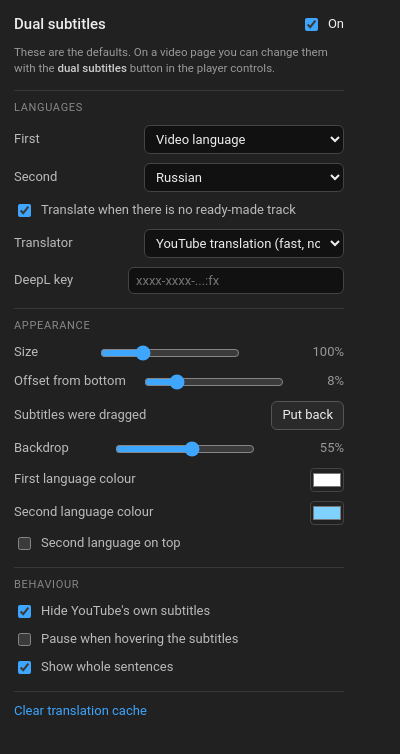
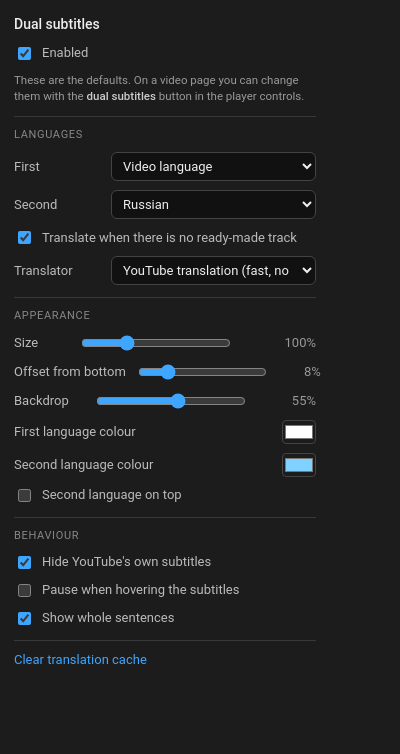
Before and after one commit to azamat11235/dual-subtitles, a browser extension: page src/popup/popup.html in a window 400 px wide. Drawn offline with Linux system fonts and the light colour scheme.

Commit message:
Close YouTube's menu on open, share the panel styles, grow the icon
Three things the player made obvious side by side.

Opening our panel left YouTube's settings menu standing, so the two
overlapped. It now closes that menu first, judging by whether the menu is
on screen rather than by the settings button's aria-expanded: that
attribute is updated a moment late, so a check made right after the menu
opens still reads "false" and would leave it open.

The popup duplicated the form's styling in its own file, and the copies
had already drifted -- different max widths, gaps and background. The
shared rules move to src/common/panel.css, loaded by both the content
scripts and the popup, so the popup is now the in-player panel given a
window instead of a corner of the player. Only placement stays local. Its
Enabled row also picks up the real shortcut, the way the panel does.

The button's glyph was 13x8 inside the box where the settings button's is
15.3x16.5, which is what made it look shrunken. The artwork now spans 30x20
of the 36-unit viewBox instead of 26x16, measured at 15px wide against the
neighbour's 15.3.

Rendering the popup from the real files turned up an older bug on the way:
`.ds-row { display: flex }` outranks the browser's [hidden] rule, so every
row the schema hides -- the DeepL key while another translator is chosen,
"Put back" while nothing was dragged -- was on screen the whole time.

Co-Authored-By: Claude Opus 5 <noreply@anthropic.com>

```diff
--- /dev/null
+++ b/src/common/panel.css
@@ -0,0 +1,123 @@
+/* ──────────────────────── Settings form, shared ─────────────────────────────── */
+/* The same form is drawn in two places — the panel inside the player and the
+   extension popup — by one piece of code, so it is dressed by one stylesheet.
+   Only where the form sits differs: that stays in overlay.css and popup.css. */
+
+.ds-panel__title {
+  display: flex;
+  align-items: center;
+  justify-content: space-between;
+  margin-bottom: 10px;
+  font-size: 14px;
+  font-weight: 500;
+}
+
+.ds-panel__close {
+  padding: 2px 6px;
+  border: 0;
+  border-radius: 4px;
+  background: transparent;
+  color: #aaa;
+  font-size: 16px;
+  line-height: 1;
+  cursor: pointer;
+}
+
+.ds-panel__close:hover { background: rgba(255, 255, 255, 0.1); color: #fff; }
+
+/* An author `display` rule outranks the browser's own [hidden] { display: none },
+   so without this the rows the schema hides -- the DeepL key while another
+   translator is chosen, "Put back" while nothing was dragged -- stayed on
+   screen. */
+.ds-row[hidden],
+.ds-panel__section[hidden] { display: none; }
+
+.ds-row {
+  display: flex;
+  align-items: center;
+  justify-content: space-between;
+  gap: 10px;
+  margin: 9px 0;
+}
+
+.ds-row > label { flex: 0 0 auto; color: #bbb; }
+
+.ds-row select,
+.ds-row input[type="text"] {
+  flex: 1 1 auto;
+  min-width: 0;
+  max-width: 205px;
+  padding: 5px 7px;
+  border: 1px solid #444;
+  border-radius: 6px;
+  background: #111;
+  color: #eee;
+  font-size: 13px;
+  font-family: inherit;
+}
+
+.ds-row select:focus { outline: 1px solid #3ea6ff; }
+
+.ds-row input[type="range"] { flex: 1 1 auto; max-width: 150px; accent-color: #3ea6ff; }
+
+.ds-row input[type="color"] {
+  width: 34px;
+  height: 24px;
+  padding: 0;
+  border: 1px solid #444;
+  border-radius: 4px;
+  background: none;
+  cursor: pointer;
+}
+
+.ds-switch {
+  display: flex;
+  align-items: center;
+  gap: 8px;
+  cursor: pointer;
+  user-select: none;
+}
+
+.ds-switch input { accent-color: #3ea6ff; cursor: pointer; }
+
+.ds-panel__section {
+  margin-top: 12px;
+  padding-top: 10px;
+  border-top: 1px solid #383838;
+  color: #888;
+  font-size: 11px;
+  text-transform: uppercase;
+  letter-spacing: 0.06em;
+}
+
+.ds-status {
+  margin-top: 10px;
+  padding: 7px 9px;
+  border-radius: 6px;
+  background: rgba(255, 255, 255, 0.06);
+  color: #bbb;
+  font-size: 12px;
+  line-height: 1.4;
+}
+
+.ds-status--error { background: rgba(255, 80, 80, 0.14); color: #ffb4b4; }
+.ds-status--work { background: rgba(62, 166, 255, 0.14); color: #a8d8ff; }
+
+.ds-range-value {
+  flex: 0 0 42px;
+  color: #999;
+  font-variant-numeric: tabular-nums;
+  text-align: right;
+}
+
+.ds-btn-secondary {
+  padding: 4px 10px;
+  border: 1px solid #555;
+  border-radius: 6px;
+  background: #2a2a2a;
+  color: #eee;
+  font: inherit;
+  cursor: pointer;
+}
+
+.ds-btn-secondary:hover { background: #3a3a3a; border-color: #777; }
--- a/src/content/overlay.css
+++ b/src/content/overlay.css
@@ -175,115 +175,3 @@
 }
 
 .ds-panel[hidden] { display: none; }
-
-.ds-panel__title {
-  display: flex;
-  align-items: center;
-  justify-content: space-between;
-  margin-bottom: 10px;
-  font-size: 14px;
-  font-weight: 500;
-}
-
-.ds-panel__close {
-  padding: 2px 6px;
-  border: 0;
-  border-radius: 4px;
-  background: transparent;
-  color: #aaa;
-  font-size: 16px;
-  line-height: 1;
-  cursor: pointer;
-}
-
-.ds-panel__close:hover { background: rgba(255, 255, 255, 0.1); color: #fff; }
-
-.ds-row {
-  display: flex;
-  align-items: center;
-  justify-content: space-between;
-  gap: 10px;
-  margin: 9px 0;
-}
-
-.ds-row > label { flex: 0 0 auto; color: #bbb; }
-
-.ds-row select,
-.ds-row input[type="text"] {
-  flex: 1 1 auto;
-  min-width: 0;
-  max-width: 205px;
-  padding: 5px 7px;
-  border: 1px solid #444;
-  border-radius: 6px;
-  background: #111;
-  color: #eee;
-  font-size: 13px;
-  font-family: inherit;
-}
-
-.ds-row select:focus { outline: 1px solid #3ea6ff; }
-
-.ds-row input[type="range"] { flex: 1 1 auto; max-width: 150px; accent-color: #3ea6ff; }
-
-.ds-row input[type="color"] {
-  width: 34px;
-  height: 24px;
-  padding: 0;
-  border: 1px solid #444;
-  border-radius: 4px;
-  background: none;
-  cursor: pointer;
-}
-
-.ds-switch {
-  display: flex;
-  align-items: center;
-  gap: 8px;
-  cursor: pointer;
-  user-select: none;
-}
-
-.ds-switch input { accent-color: #3ea6ff; cursor: pointer; }
-
-.ds-panel__section {
-  margin-top: 12px;
-  padding-top: 10px;
-  border-top: 1px solid #383838;
-  color: #888;
-  font-size: 11px;
-  text-transform: uppercase;
-  letter-spacing: 0.06em;
-}
-
-.ds-status {
-  margin-top: 10px;
-  padding: 7px 9px;
-  border-radius: 6px;
-  background: rgba(255, 255, 255, 0.06);
-  color: #bbb;
-  font-size: 12px;
-  line-height: 1.4;
-}
-
-.ds-status--error { background: rgba(255, 80, 80, 0.14); color: #ffb4b4; }
-.ds-status--work { background: rgba(62, 166, 255, 0.14); color: #a8d8ff; }
-
-.ds-range-value {
-  flex: 0 0 42px;
-  color: #999;
-  font-variant-numeric: tabular-nums;
-  text-align: right;
-}
-
-.ds-btn-secondary {
-  padding: 4px 10px;
-  border: 1px solid #555;
-  border-radius: 6px;
-  background: #2a2a2a;
-  color: #eee;
-  font: inherit;
-  cursor: pointer;
-}
-
-.ds-btn-secondary:hover { background: #3a3a3a; border-color: #777; }
--- a/src/popup/popup.css
+++ b/src/popup/popup.css
@@ -1,27 +1,21 @@
+/* Only where the form sits. Everything the form itself is made of comes from
+   ../common/panel.css, the same stylesheet the in-player panel uses, so the two
+   surfaces cannot drift apart. The values here mirror .ds-panel in overlay.css:
+   the popup is that panel, given a window instead of a corner of the player. */
+
 :root { color-scheme: dark; }
 
 body {
   width: 330px;
   margin: 0;
   padding: 14px;
-  background: #212121;
+  box-sizing: border-box;
+
+  background: #1c1c1c;
   color: #eee;
-  font-family: Roboto, "Segoe UI", Arial, sans-serif;
+  font-family: Roboto, Arial, sans-serif;
   font-size: 13px;
   line-height: 1.45;
-}
-
-.head {
-  display: flex;
-  align-items: center;
-  justify-content: space-between;
-  gap: 10px;
-}
-
-.head h1 {
-  margin: 0;
-  font-size: 15px;
-  font-weight: 500;
 }
 
 .hint {
@@ -33,79 +27,11 @@ body {
 
 .hint b { color: #ccc; font-weight: 500; }
 
-/* The same classes as the in-player panel -- one piece of code builds the form. */
-
-.ds-row {
-  display: flex;
-  align-items: center;
-  justify-content: space-between;
-  gap: 10px;
-  margin: 9px 0;
-}
-
-.ds-row > label { flex: 0 0 auto; color: #bbb; }
-
-.ds-row select,
-.ds-row input[type="text"] {
-  flex: 1 1 auto;
-  min-width: 0;
-  max-width: 200px;
-  padding: 5px 7px;
-  border: 1px solid #444;
-  border-radius: 6px;
-  background: #111;
-  color: #eee;
-  font-family: inherit;
-  font-size: 13px;
-}
-
-.ds-row select:focus,
-.ds-row input:focus { outline: 1px solid #3ea6ff; }
-
-.ds-row input[type="range"] { flex: 1 1 auto; max-width: 140px; accent-color: #3ea6ff; }
-
-.ds-row input[type="color"] {
-  width: 34px;
-  height: 24px;
-  padding: 0;
-  border: 1px solid #444;
-  border-radius: 4px;
-  background: none;
-  cursor: pointer;
-}
-
-.ds-switch {
-  display: flex;
-  align-items: center;
-  gap: 7px;
-  cursor: pointer;
-  user-select: none;
-}
-
-.ds-switch input { accent-color: #3ea6ff; cursor: pointer; }
-
-.ds-panel__section {
-  margin-top: 14px;
-  padding-top: 9px;
-  border-top: 1px solid #383838;
-  color: #888;
-  font-size: 11px;
-  text-transform: uppercase;
-  letter-spacing: 0.06em;
-}
-
-.ds-range-value {
-  flex: 0 0 42px;
-  color: #999;
-  font-variant-numeric: tabular-nums;
-  text-align: right;
-}
-
 .foot {
   display: flex;
   align-items: center;
   justify-content: space-between;
-  margin-top: 14px;
+  margin-top: 12px;
   padding-top: 10px;
   border-top: 1px solid #383838;
 }
@@ -122,15 +48,3 @@ body {
 .linklike:hover { text-decoration: underline; }
 
 .muted { color: #777; font-size: 11.5px; }
-
-.ds-btn-secondary {
-  padding: 4px 10px;
-  border: 1px solid #555;
-  border-radius: 6px;
-  background: #2a2a2a;
-  color: #eee;
-  font: inherit;
-  cursor: pointer;
-}
-
-.ds-btn-secondary:hover { background: #3a3a3a; border-color: #777; }
--- a/src/popup/popup.html
+++ b/src/popup/popup.html
@@ -2,17 +2,19 @@
 <html lang="en">
 <head>
   <meta charset="utf-8">
+  <link rel="stylesheet" href="../common/panel.css">
   <link rel="stylesheet" href="popup.css">
   <title>Dual subtitles</title>
 </head>
 <body>
-  <header class="head">
-    <h1>Dual subtitles</h1>
-    <label class="ds-switch head__toggle">
+  <div class="ds-panel__title">Dual subtitles</div>
+
+  <div class="ds-row">
+    <label class="ds-switch">
       <input type="checkbox" id="enabled">
-      <span>On</span>
+      <span id="enabledLabel">Enabled</span>
     </label>
-  </header>
+  </div>
 
   <p class="hint" id="hint">
     These are the defaults. On a video page you can change them with the
--- a/src/popup/popup.js
+++ b/src/popup/popup.js
@@ -7,6 +7,12 @@
   enabled.checked = settings.enabled;
   enabled.addEventListener('change', () => DS.setSettings({ enabled: enabled.checked }));
   DS.onSettingsChange((s) => { enabled.checked = s.enabled; });
+
+  // Same label as the panel inside the player, down to the actual binding.
+  DS.getShortcut().then((shortcut) => {
+    const label = DS.shortcutLabel(shortcut);
+    if (label) document.getElementById('enabledLabel').textContent = `Enabled (${label})`;
+  });
 
   // The popup has no access to a particular video's track list -- show the
   // common set of languages instead.
```
Also changed, not shown: src/content/ui.js (+22 -3 lines), manifest.json.
